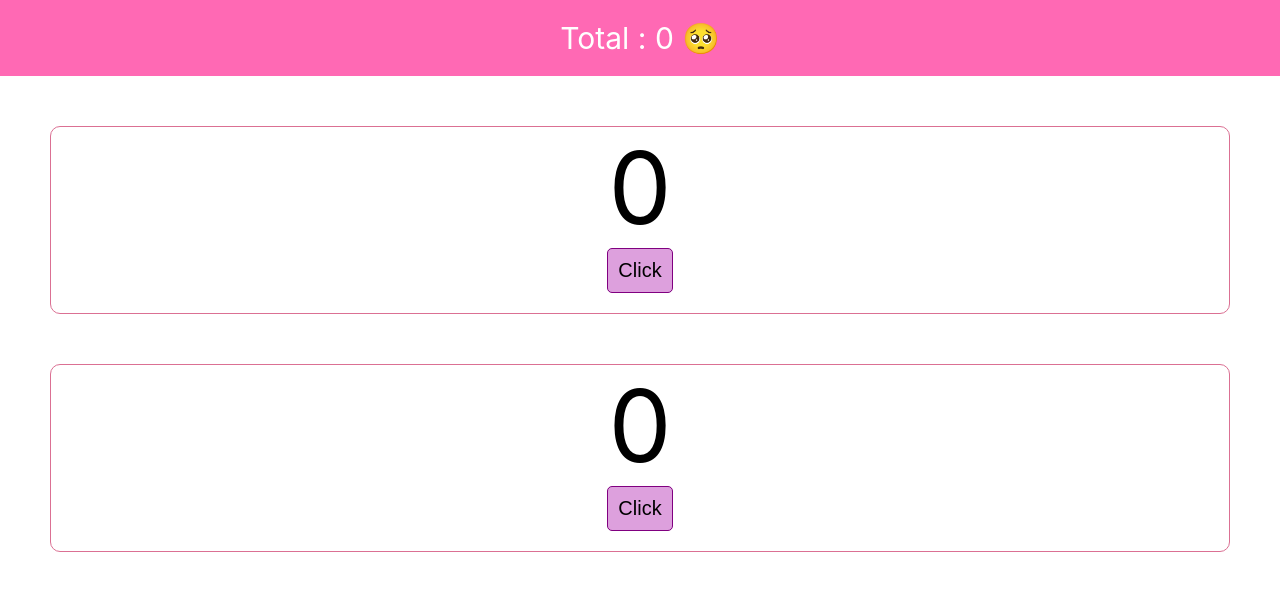
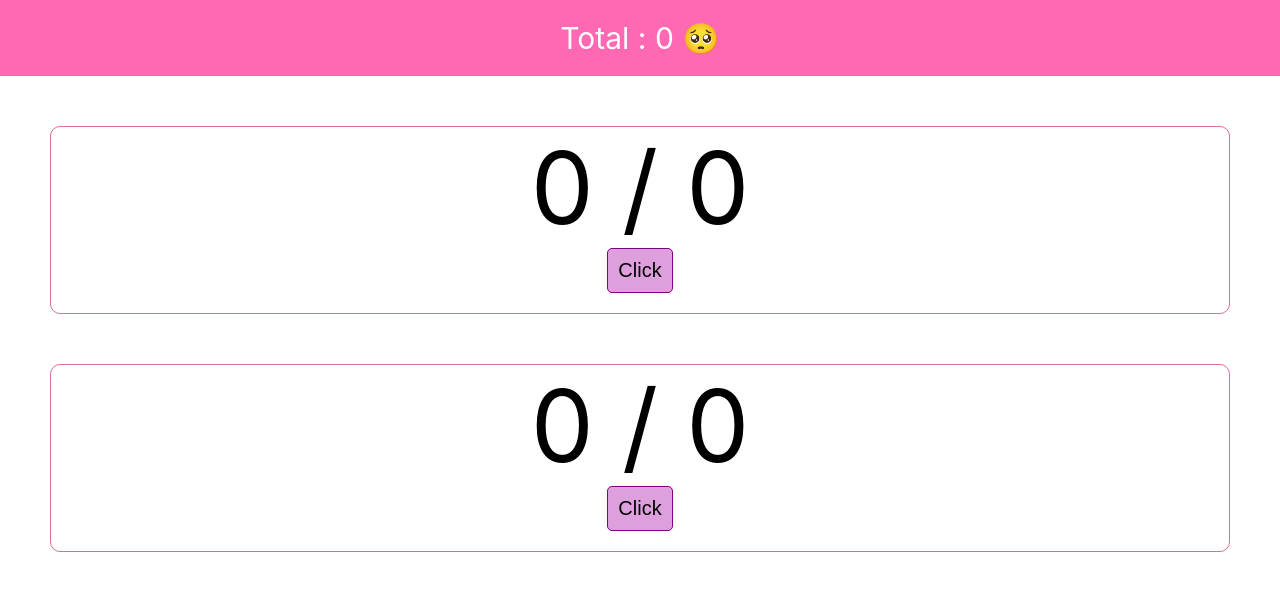
Before and after one commit to tjdls111/React, a React (Create React App) app: page / in a window 1280 px wide. Shown: the top 590 px of the page. Built offline with nearby package versions, Linux system fonts and the light colour scheme.

Commit message:
feat:total count

```diff
--- a/src/components/AppCounter.jsx
+++ b/src/components/AppCounter.jsx
@@ -6,8 +6,8 @@ export default function AppCounter() {
   return (
     <div>
       <div className='banner'> Total : {count} {count < 10? '🥺' : '😎'}</div>
-      <Counter setCount={setCount}/>
-      <Counter setCount={setCount}/>
+      <Counter total={count} setCount={setCount}/>
+      <Counter total={count} setCount={setCount}/>
     </div>
   );
 }
--- a/src/components/Counter.jsx
+++ b/src/components/Counter.jsx
@@ -1,11 +1,11 @@
 import React, { useState } from 'react';
 
-export default function Counter({setCount}) {
+export default function Counter({total,setCount}) {
   const [number, setNumber]=useState(0)
   return (
     <div className='counter'>
      <div className='number'>
-      {number}
+      {number} / {total}
      </div>
      <button className="counter-btn" onClick={()=>{
       setNumber((prev)=>{ return prev+1})
```
